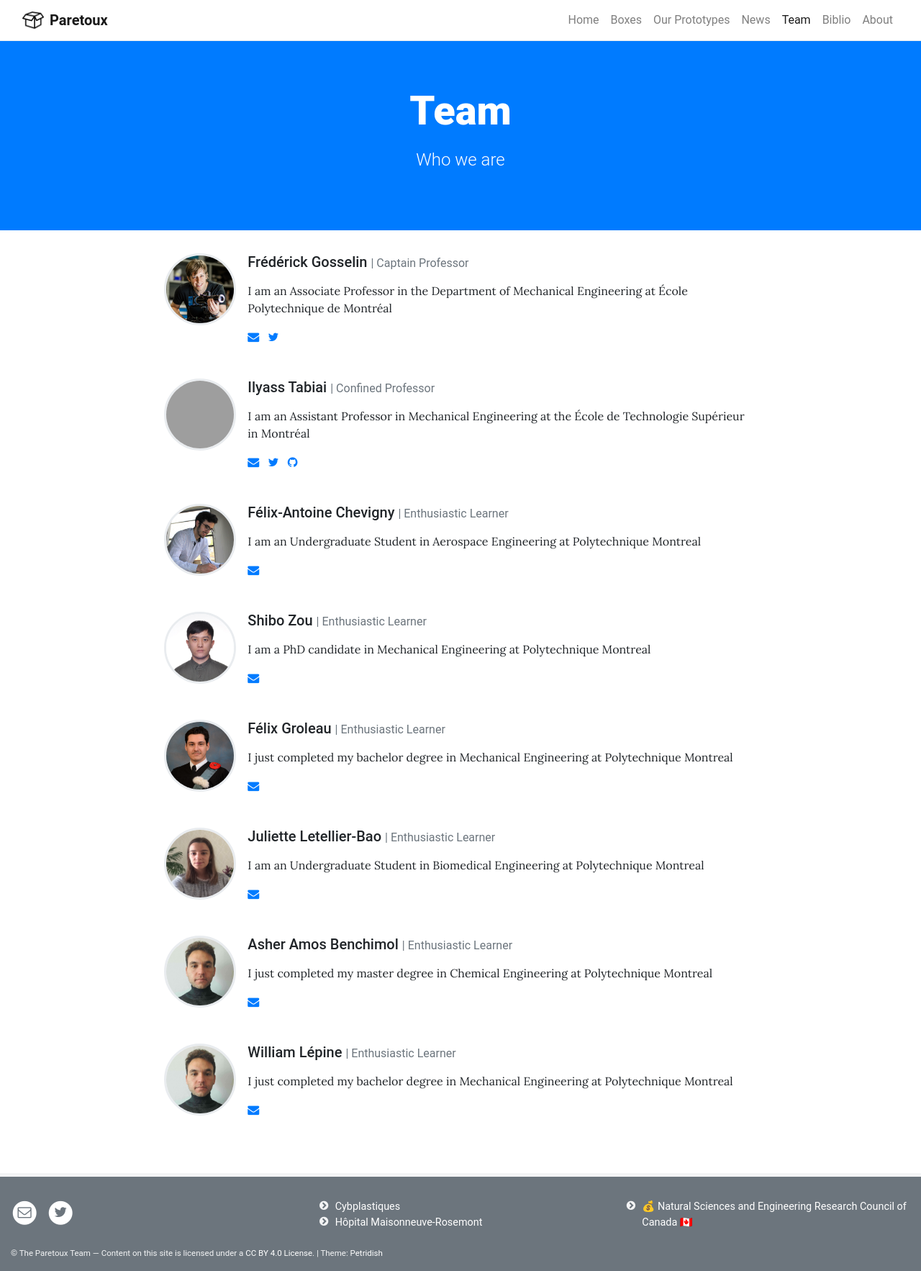
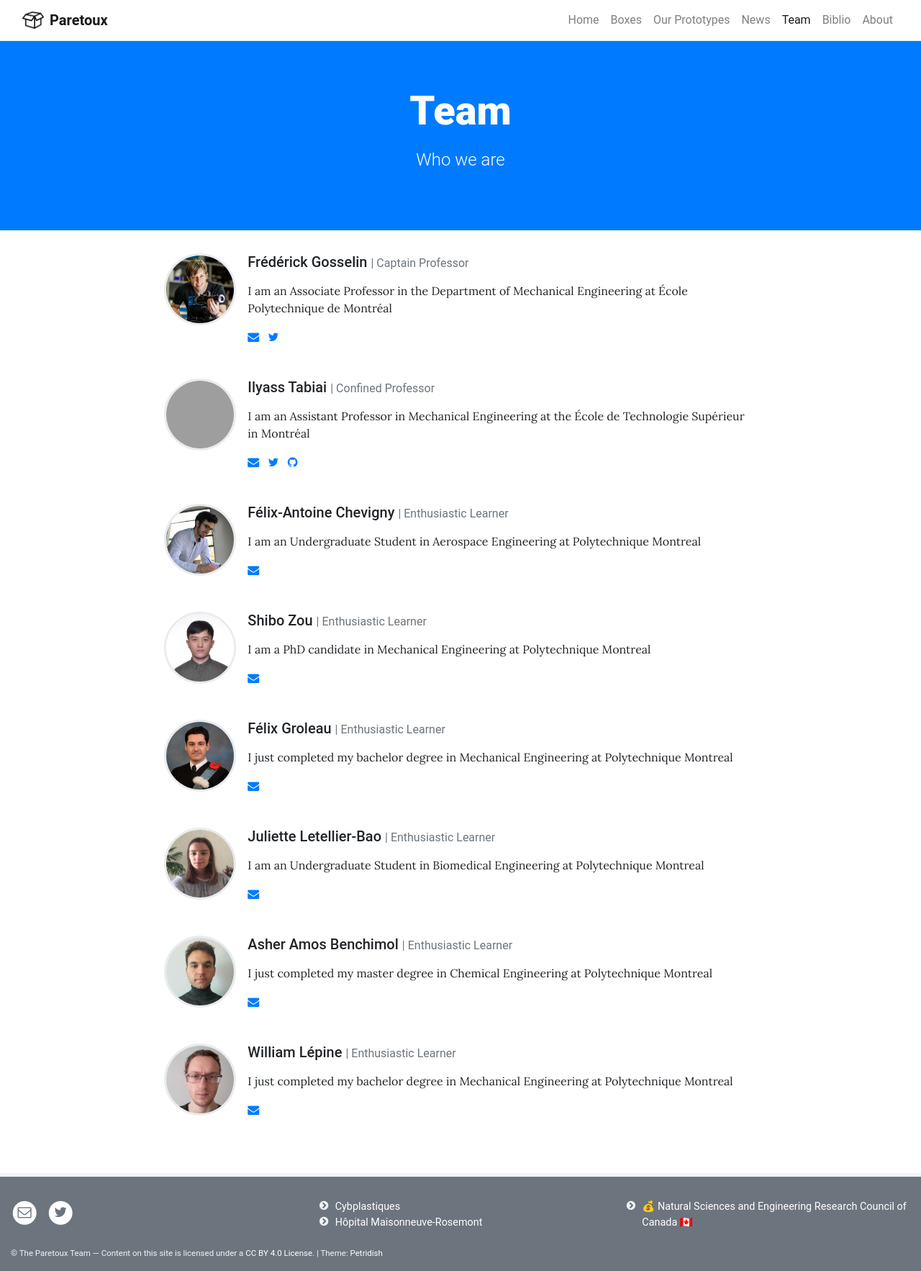
Before and after one commit to paretoux/paretoux.github.io, a Jekyll site: the page built from pages/team.md, in a window 1280 px wide. Shown: the whole page at 72% size. Built offline with Jekyll 4.4.1, drawn with Linux system fonts in a browser that asks for light colours; grey boxes are pictures that could not be loaded.

Commit message:
Update team.yml

```diff
--- a/_data/team.yml
+++ b/_data/team.yml
@@ -62,7 +62,7 @@
 
 - name: William Lépine
   role: Enthusiastic Learner # Will appear next to name
-  image:  /assets/img/team/AsherAmos.jpg # Can be external link
+  image:  /assets/img/team/William.jpg # Can be external link
   description: > # Can be Markdown
     I just completed my bachelor degree in Mechanical Engineering at Polytechnique Montreal
   email: william.lepine@polymtl.ca
```
